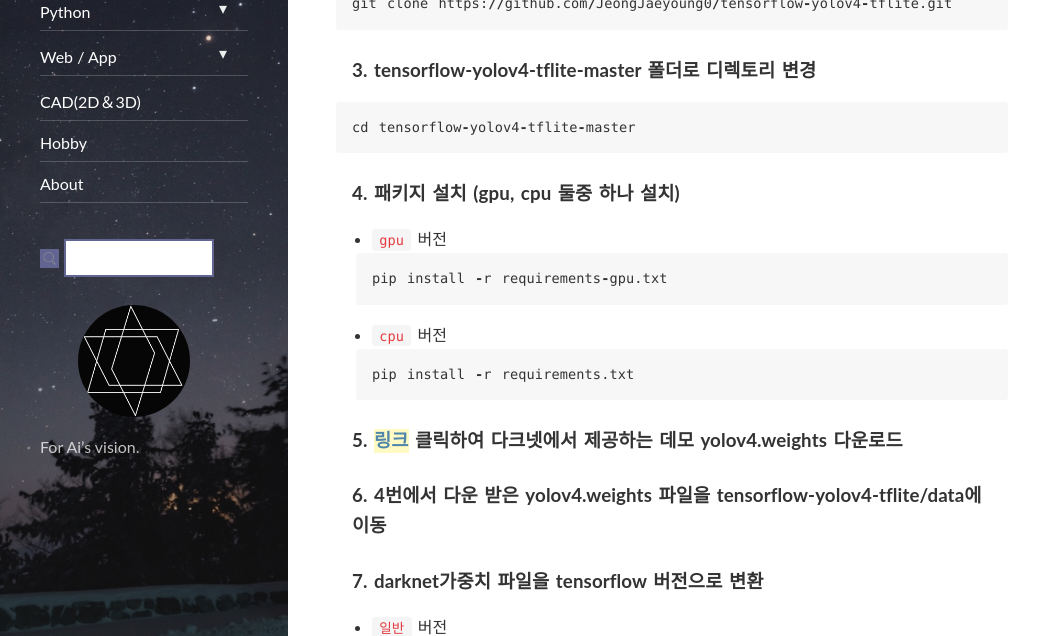
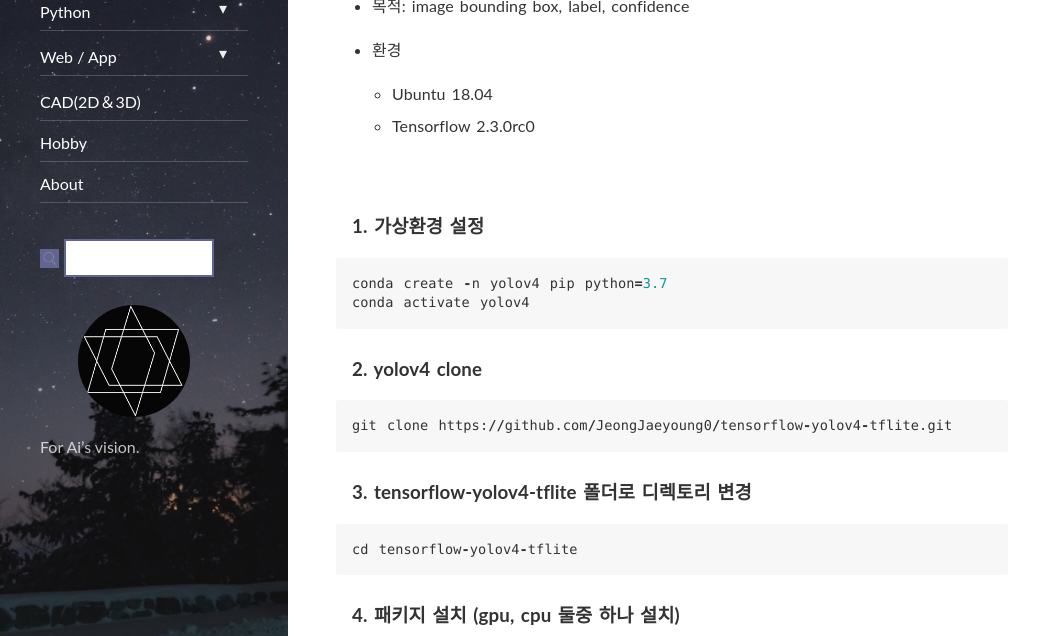
Before and after one commit to JeongJaeyoung0/JeongJaeyoung0.github.io, a Jekyll site: the page built from _posts/2021-08-18-PA-YoloV4Demo.md, in a window 1280 px wide and 900 px high, scrolled down 277 px, cut to the strip 264-900 px from the top of the window. Shown: the whole strip, without its empty margins (0-1044 px from the left). Built offline with Jekyll 4.4.1, drawn with Linux system fonts in a browser that asks for light colours; nearby versions of some CDN libraries; comment, search, counter and statistics services are not loaded; some of the changed text lies outside the part shown.

````diff
--- a/_posts/2021-08-18-PA-YoloV4Demo.md
+++ b/_posts/2021-08-18-PA-YoloV4Demo.md
@@ -7,9 +7,15 @@ tags: ai
 comments: true
 ---
 
+![image](https://github.com/JeongJaeyoung0/JeongJaeyoung0.github.io/blob/master/assets/img/ai/kite.png?raw=true)
+
+* 목적: image bounding box, label, confidence
+
 * 환경
     * Ubuntu 18.04
     * Tensorflow 2.3.0rc0
+
+<br>
 
 ### 1. 가상환경 설정
 ```python
@@ -22,9 +28,9 @@ conda activate yolov4
 git clone https://github.com/JeongJaeyoung0/tensorflow-yolov4-tflite.git
 ```
 
-### 3. tensorflow-yolov4-tflite-master 폴더로 디렉토리 변경
+### 3. tensorflow-yolov4-tflite 폴더로 디렉토리 변경
 ```python
-cd tensorflow-yolov4-tflite-master
+cd tensorflow-yolov4-tflite
 ```
 
 ### 4. 패키지 설치 (gpu, cpu 둘중 하나 설치)
````
Also changed, not shown: other parts of _posts/2021-08-18-PA-YoloV4Demo.md (+0 -1 lines), _posts/2021-08-19-PA-TensorflowLiteRestServer.md (added, +71 -0 lines).
